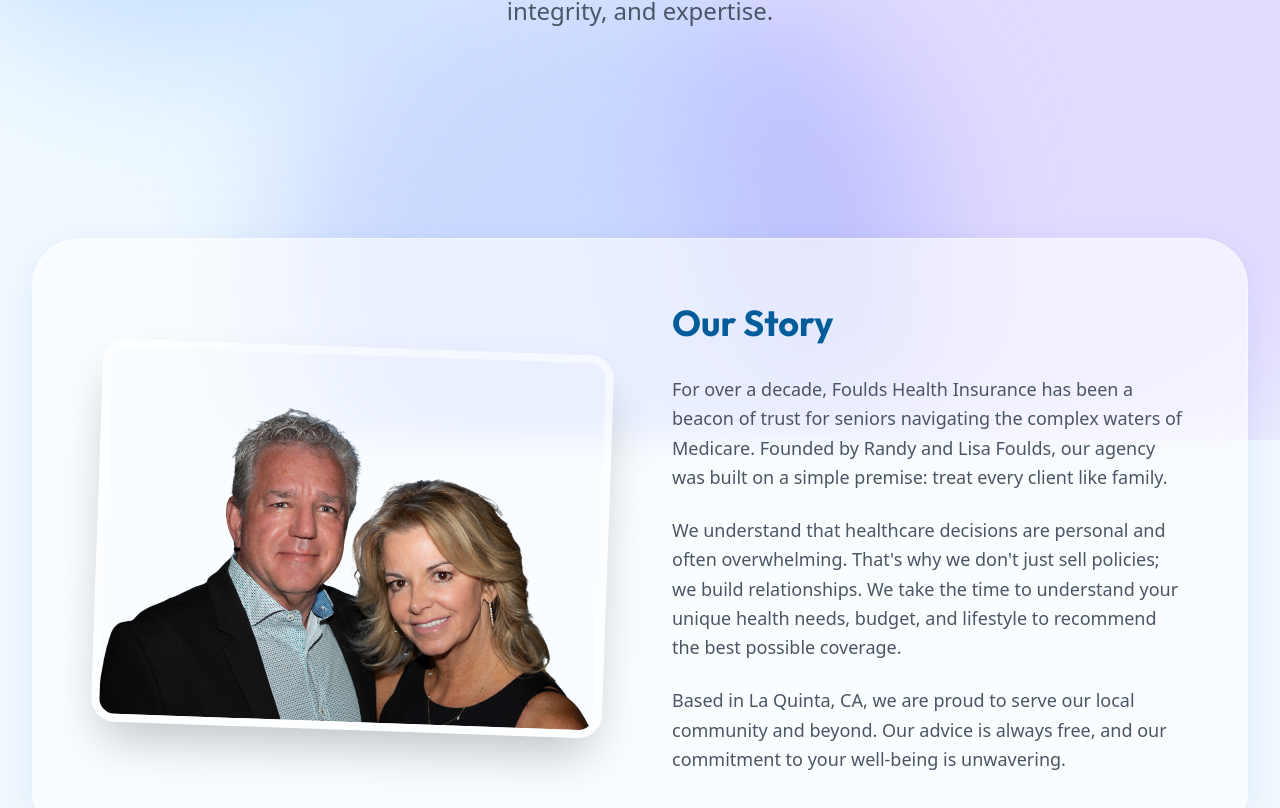
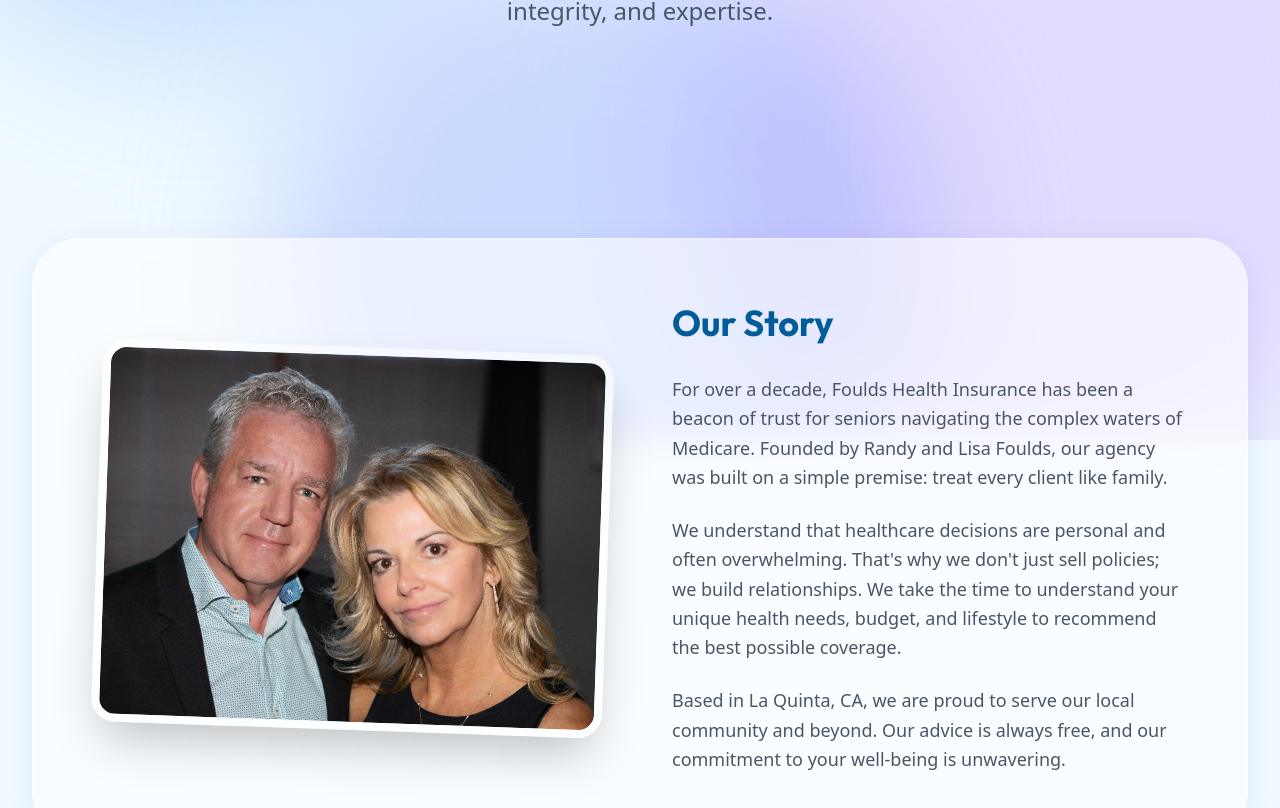
Before and after one commit to MustangTris/fhi65-revamp, a Next.js app: page /about in a window 1280 px wide. Shown: the part 360-1168 px from the top of the page. Built offline with nearby package versions, Linux system fonts and the light colour scheme.

Commit message:
mobile device friendly

```diff
--- a/src/app/about/page.tsx
+++ b/src/app/about/page.tsx
@@ -31,7 +31,7 @@ export default function AboutPage() {
                             <div className="lg:w-1/2">
                                 <div className="relative aspect-[4/3] rounded-3xl overflow-hidden shadow-2xl border-[8px] border-white/50 transform rotate-2 hover:rotate-0 transition-transform duration-500">
                                     <Image
-                                        src="/images/randy-lisa.png"
+                                        src="/images/randy-lisa-portrait.jpg"
                                         alt="Randy and Lisa Foulds"
                                         fill
                                         className="object-cover"
--- a/src/components/home/AboutTeaser.tsx
+++ b/src/components/home/AboutTeaser.tsx
@@ -21,7 +21,7 @@ export const AboutTeaser = () => {
                                 className="relative aspect-video rounded-3xl overflow-hidden shadow-2xl border-4 border-white/50"
                             >
                                 <Image
-                                    src="/images/randy-lisa.png"
+                                    src="/images/randy-lisa-portrait.jpg"
                                     alt="Randy and Lisa Foulds"
                                     fill
                                     className="object-cover"
--- a/src/components/home/Hero.tsx
+++ b/src/components/home/Hero.tsx
@@ -69,7 +69,7 @@ export const Hero = () => {
                     <div className="absolute inset-0 bg-gradient-to-tr from-blue-200/30 to-purple-200/30 rounded-[3rem] transform rotate-3 scale-105 blur-2xl" />
                     <div className="relative h-full w-full rounded-[3rem] overflow-hidden shadow-2xl border-[8px] border-white/30">
                         <Image
-                            src="/images/building.jpg"
+                            src="/images/office-building.jpg"
                             alt="Foulds Health Insurance Office Building"
                             fill
                             className="object-cover"
```
Also changed, not shown: public/images/office-building.jpg (added), public/images/randy-lisa-portrait.jpg (added).
